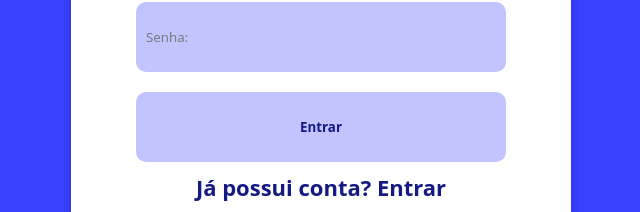
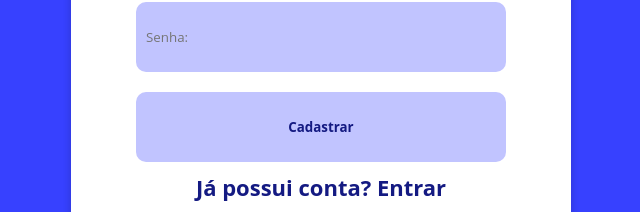
Before and after one commit to Mynameisjohndev/frontEndUbistart, a React (Create React App) app: page /signup in a window 1280 px wide. Shown: the part 370-582 px from the top of the page, without its empty margins (319-959 px from the left). Built offline with nearby package versions, Linux system fonts and the light colour scheme.

Commit message:
feat: Creating singnup method with axios

```diff
--- a/src/pages/signup/index.js
+++ b/src/pages/signup/index.js
@@ -3,6 +3,8 @@ import Button from "../../components/Button";
 import Input from "../../components/Input";
 import { Background, Form, PressText, Title } from "../../global/stlyes";
 import { useNavigate } from 'react-router-dom';
+import { toast } from 'react-toastify';
+import api from "../../services/api";
 
 function Signup() {
 
@@ -13,6 +15,21 @@ function Signup() {
   const navigateTo = () => {
     navigation("/")
   }
+
+  const signup = async() => {
+    api.post('/user/signup',{email, password})
+    .then(()=>{
+      toast.success("Registrado com sucesso!", {
+        theme: "colored"
+      })
+    })
+    .catch(()=>{
+      toast.error("Houve um erro tente novamente dentro de instantes!", {
+        theme: "colored"
+      })
+    })
+  }
+
 
   return (
     <Background>
@@ -29,8 +46,8 @@ function Signup() {
           setText={setPassword}
         />
         <Button
-          title="Entrar"
-          action={()=>console.log("testew")}
+          title="Cadastrar"
+          action={()=>signup()}
         />
         <PressText onClick={()=>navigateTo()}>Já possui conta? Entrar</PressText>
       </Form>
```
